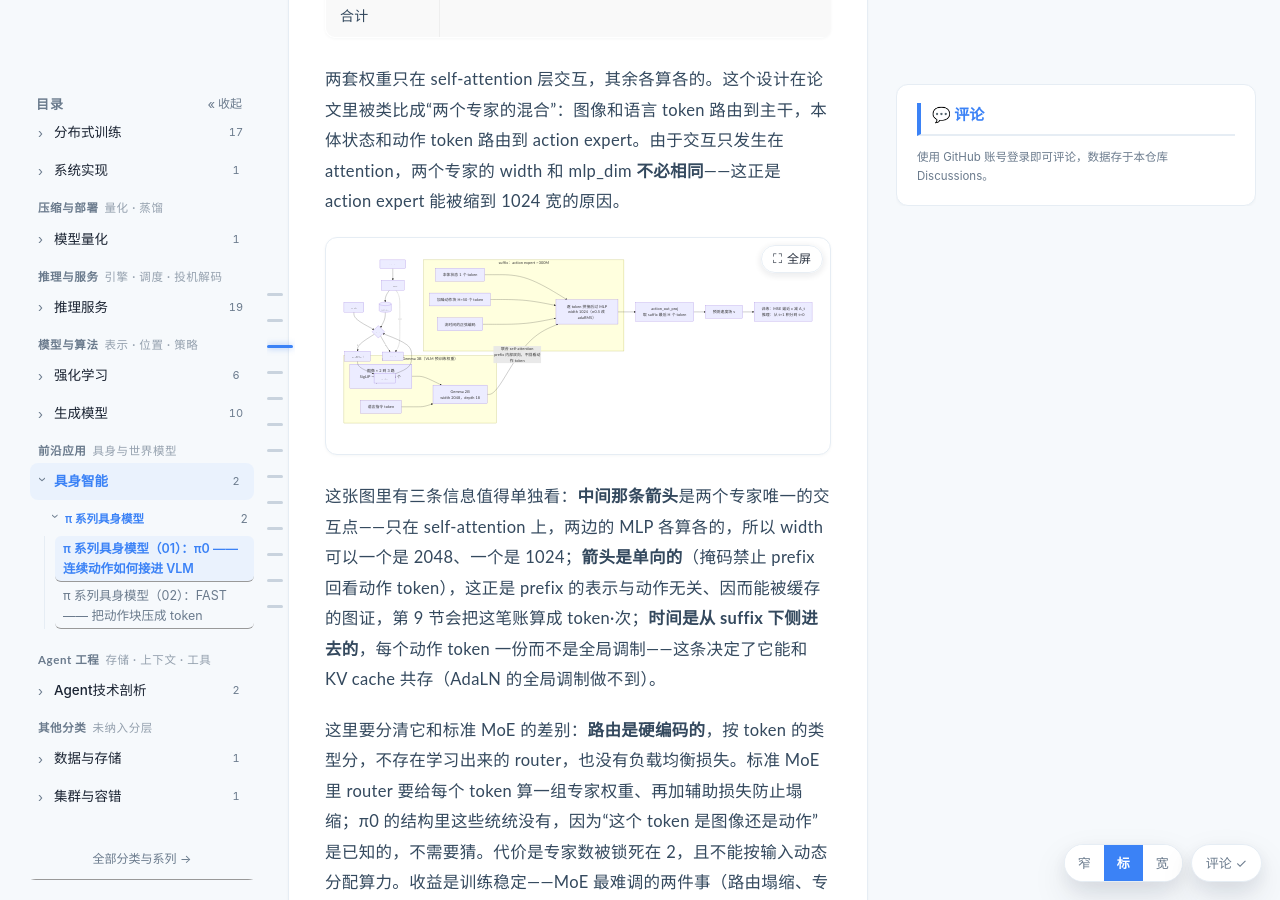
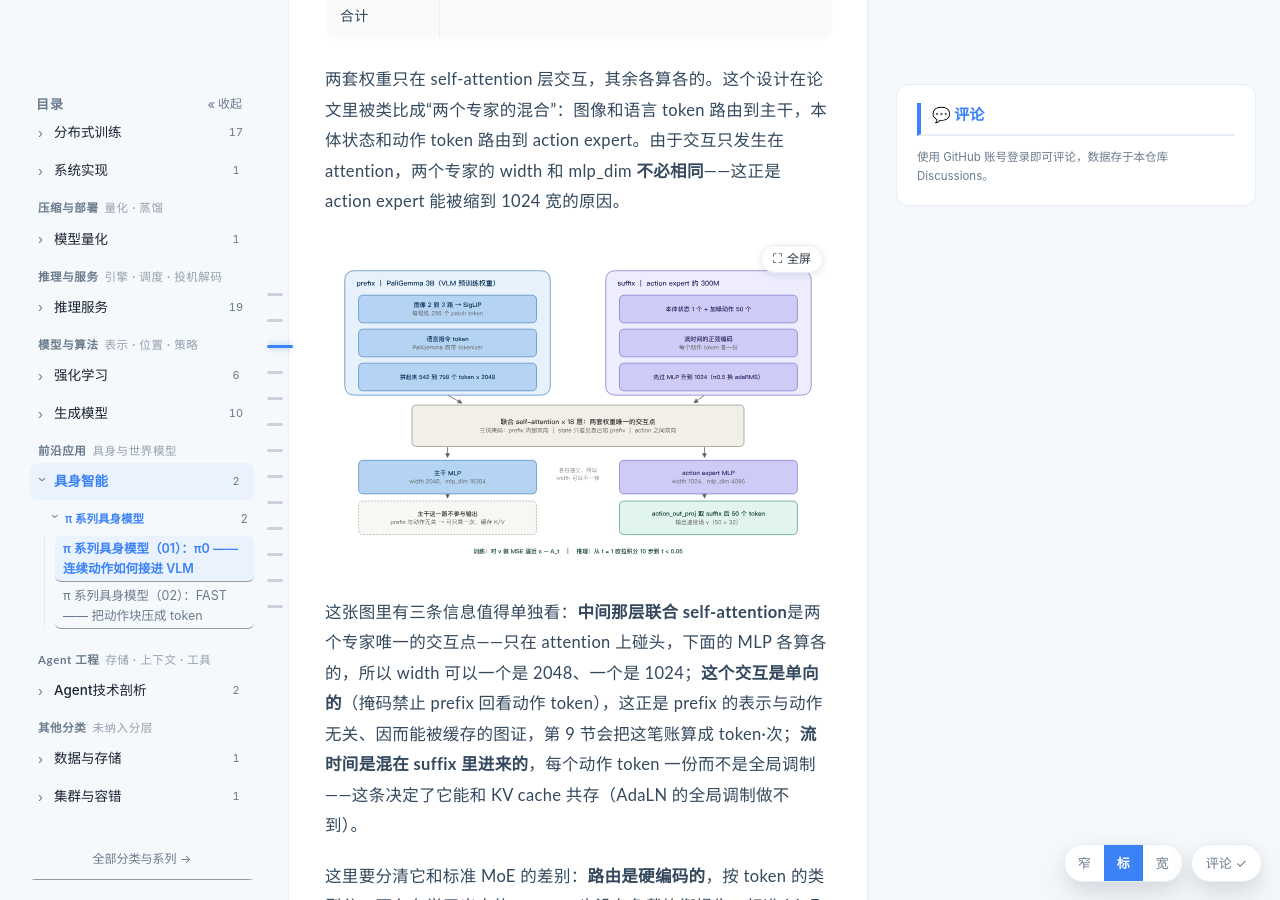
Before and after one commit to lrypcy/lrypcy.github.io, a Jekyll site: the page built from _posts/2026-11-02-pi-vla-01-pi0-flow-matching.md, in a window 1280 px wide and 900 px high, scrolled down 5736 px. Built offline with Jekyll 4.4.1, drawn with Linux system fonts in a browser that asks for light colours; comment, search, counter and statistics services are not loaded; some of the changed text lies outside the part shown.

Commit message:
pi-vla 01/02：把 4 处 Mermaid 架构图换成手工排版 SVG（层级/宽度/参数量/token 形状可见）

````diff
--- a/_posts/2026-11-02-pi-vla-01-pi0-flow-matching.md
+++ b/_posts/2026-11-02-pi-vla-01-pi0-flow-matching.md
@@ -116,28 +116,9 @@ $$
 
 两套权重只在 self-attention 层交互，其余各算各的。这个设计在论文里被类比成“两个专家的混合”：图像和语言 token 路由到主干，本体状态和动作 token 路由到 action expert。由于交互只发生在 attention，两个专家的 width 和 mlp_dim **不必相同**——这正是 action expert 能被缩到 1024 宽的原因。
 
-```mermaid
-flowchart LR
-    subgraph PRE["prefix：PaliGemma 3B（VLM 预训练权重）"]
-        direction TB
-        IMG["图像 × 2 到 3 路<br/>SigLIP → 每相机 256 个 patch"] --> LLM
-        LANG["语言指令 token"] --> LLM
-        LLM["Gemma 2B<br/>width 2048，depth 18"]
-    end
-    subgraph SUF["suffix：action expert ~300M"]
-        direction TB
-        ST["本体状态 1 个 token"] --> MLP
-        ACT["加噪动作块 H=50 个 token"] --> MLP
-        TIME["流时间的正弦编码"] --> MLP
-        MLP["逐 token 拼接后过 MLP<br/>width 1024（π0.5 改 adaRMS）"]
-    end
-    LLM -->|"联合 self-attention<br/>prefix 内部双向，不回看动作 token"| MLP
-    MLP --> PROJ["action_out_proj<br/>取 suffix 最后 H 个 token"]
-    PROJ --> VT["预测速度场 v"]
-    VT --> LOSS["训练：MSE 逼近 ε 减 A_t<br/>推理：从 t=1 积分到 t=0"]
-```
+![π0 的网络结构：左侧 prefix（PaliGemma 3B，width 2048）与右侧 suffix（action expert 约 300M，width 1024）各持一套权重，唯一的交互点是中间那层联合 self-attention；注意力之后两路各走各的 MLP，最终由 action_out_proj 取 suffix 末 50 个 token 输出速度场](/assets/img/pi-vla/pi0_architecture.svg)
 
-这张图里有三条信息值得单独看：**中间那条箭头**是两个专家唯一的交互点——只在 self-attention 上，两边的 MLP 各算各的，所以 width 可以一个是 2048、一个是 1024；**箭头是单向的**（掩码禁止 prefix 回看动作 token），这正是 prefix 的表示与动作无关、因而能被缓存的图证，第 9 节会把这笔账算成 token·次；**时间是从 suffix 下侧进去的**，每个动作 token 一份而不是全局调制——这条决定了它能和 KV cache 共存（AdaLN 的全局调制做不到）。
+这张图里有三条信息值得单独看：**中间那层联合 self-attention**是两个专家唯一的交互点——只在 attention 上碰头，下面的 MLP 各算各的，所以 width 可以一个是 2048、一个是 1024；**这个交互是单向的**（掩码禁止 prefix 回看动作 token），这正是 prefix 的表示与动作无关、因而能被缓存的图证，第 9 节会把这笔账算成 token·次；**流时间是混在 suffix 里进来的**，每个动作 token 一份而不是全局调制——这条决定了它能和 KV cache 共存（AdaLN 的全局调制做不到）。
 
 这里要分清它和标准 MoE 的差别：**路由是硬编码的**，按 token 的类型分，不存在学习出来的 router，也没有负载均衡损失。标准 MoE 里 router 要给每个 token 算一组专家权重、再加辅助损失防止塌缩；π0 的结构里这些统统没有，因为“这个 token 是图像还是动作”是已知的，不需要猜。代价是专家数被锁死在 2，且不能按输入动态分配算力。收益是训练稳定——MoE 最难调的两件事（路由塌缩、专家不均衡）在这套结构里根本不出现。
 
@@ -378,20 +359,9 @@ $$
 
 第 4 节说过 prefix 的表示不依赖动作。这条性质在推理时直接兑现成一次缓存复用：第一个去噪步之前，把 prefix 前向一次、把 K/V 存下来；之后十个去噪步只前向 action expert 的 51 个 token（1 个状态 + 50 个动作），attention 对着缓存里的 prefix K/V 做。openpi 的 `sample_actions` 就是这个结构。
 
-```mermaid
-flowchart TD
-    OBS["观测：图像 + 语言 + 本体状态"] --> PRE["prefix 前向一次<br/>542 到 798 个 token"]
-    PRE --> KV[("缓存 prefix 的 K 与 V")]
-    NOISE["x ← 标准高斯<br/>t ← 1"] --> LOOP
-    KV --> LOOP{"t ≥ 0.05 ?"}
-    LOOP -->|"是"| STEP["suffix 前向一次：state + x + t<br/>只算 51 个 token，attention 读缓存"]
-    STEP --> UPD["x ← x − 0.1 · v_t<br/>t ← t − 0.1"]
-    UPD --> LOOP
-    LOOP -->|"否"| OUT["输出 1 秒动作块"]
-    PRE -.->|"只做一次"| OUT
-```
+![π0 十步推理的时间线：prefix 只前向一次并把 K/V 缓存下来，之后十步只前向 suffix 的 51 个 token，每步都是同一个 action expert；token·次因此从 5930 压到 1103（2 相机，5.38×）](/assets/img/pi-vla/pi0_inference_loop.svg)
 
-循环里唯一被重复计算的是**最下边那条回路**，上面的 prefix 前向只走一次。这也解释了第 3 节那个“为什么把 action expert 做小”的问题：回路里的每一步都要过一遍 action expert，而主干只在开头出现一次。
+图里真正被重复十次的是**中间那一排小方块**，左边的 prefix 前向只走一次。这也解释了第 3 节那个“为什么把 action expert 做小”的问题：十步里的每一步都要过一遍 action expert，而主干只在开头出现一次。
 
 数值上这两条路必须等价。实验 E 用小规模多头注意力验证：cache 复用与全序列前向的输出差值 **0.000e+00**（逐位相同，因为计算路径一致）。为了证明这个测试不是“测了个寂寞”，加了一个负对照——只把 prefix 的 V 顺序打乱，输出偏差 1.472。顺带一个该记住的性质：**K 和 V 同步置换是等变的**，attention 输出不变，所以负对照必须打破配对。
 
--- a/_posts/2026-11-03-pi-vla-02-fast-action-tokenizer.md
+++ b/_posts/2026-11-03-pi-vla-02-fast-action-tokenizer.md
@@ -72,21 +72,9 @@ FAST 的选择是把压缩拆成两段，两段都**不用神经网络**：DCT
 
 论文 Algorithm 1 是六步，中间没有一处需要梯度：
 
-```mermaid
-flowchart LR
-    A0["动作块 A_t<br/>H 步 × d 维，连续值"] --> A1["① 归一化<br/>每维 1% / 99% 分位 → −1 到 1"]
-    A1 --> A2["② 逐维 DCT-II<br/>正交、可逆、零训练"]
-    A2 --> A3["③ 量化<br/>系数乘 γ 后取整，γ=10"]
-    A3 -->|"这一步是唯一的有损环节"| A4["④ 列优先展平<br/>先频率、后维度"]
-    A4 --> A5["⑤ BPE 无损压缩<br/>词表 1024，训练几分钟"]
-    A5 --> A6["30 到 60 个 token"]
-    A6 --> B1["⑥ 反解：BPE 解码 → 反展平<br/>→ 除以 γ → 逆 DCT"]
-    B1 --> B0["重建的动作块<br/>误差只来自第③步"]
-```
+![FAST 六步流水线：归一化 → 逐维 DCT-II → 量化 → 列优先展平 → BPE → 反解。每一步下方标的是该处的数据形状；只有第③步（红色）是有损环节，其余全部可逆](/assets/img/pi-vla/fast_pipeline.svg)
 
 这张图里只有**一个箭头是有损的**（②到③之间那一段），其余全是可逆操作。这一点决定了 §5 要讲的 $$\gamma$$ 是全流程唯一的压缩旋钮，也决定了 §7 里 BPE 的贡献是“把已经稀疏的符号写短”，而不是“决定留什么”。
-
-**第一步，归一化。** 每维用训练集的第 1 与第 99 百分位映射到 $$[-1,1]$$：
 
 **第一步，归一化。** 每维用训练集的第 1 与第 99 百分位映射到 $$[-1,1]$$：
 
@@ -302,18 +290,9 @@ FAST 不是免费的。论文给的实测数字（NVIDIA 4090，每个 1 秒动
 | 单块推理 | 10 步去噪 | 30–60 步自回归 |
 | 配置 | `Pi0Config()` | `Pi0FASTConfig(action_dim=32, action_horizon=32, max_token_len=250)` |
 
-```mermaid
-flowchart TD
-    IN["观测：n 路图像 + 语言指令<br/>+ 状态（离散成 256 档文本）"] --> BB["PaliGemma 3B 主干<br/>两个头共用"]
-    BB --> H1["连续头：action expert ~300M<br/>10 步去噪，一步出完整个块<br/>约 100 ms，prefix KV 可缓存"]
-    BB --> H2["自回归头：主干自己的输出层<br/>顺序吐 30 到 60 个 FAST token<br/>约 750 ms，每步过一遍 3B 主干"]
-    H1 --> OUT1["连续动作块<br/>H 步 × d 维"]
-    H2 --> DEC["FAST 反解：<br/>BPE → 反展平 → 除 γ → 逆 DCT"]
-    DEC --> OUT2["同一个形状的动作块"]
-    H2 --> VOCAB["动作 token 占据词表末尾<br/>跳过最后 128 个特殊 token"]
-```
+![同一个 PaliGemma 3B 主干挂两个动作头：左边是连续头（action expert 约 300M，10 步去噪，约 100 ms/块），右边是自回归头（复用主干自己的输出层，顺序吐 30 到 60 个 FAST token，约 750 ms/块）。两个头输出的都是同一个形状的动作块](/assets/img/pi-vla/pi0_vs_pi0_fast.svg)
 
-注意右边自回归那条路上多出来的两个框：**反解**和**词表占用**。前者让解码多走一遍字符串往返（`extract_actions` 找不到 `"Action: "` 就返回全零，见 §11），后者把 PaliGemma 词表末尾的 1024 个位置永久占用。这两个代价在连续头那条路上都不存在——它输出的是实数，不需要词表，也不需要反解。
+右边自回归那条路上多背着两笔连续头没有的代价：**反解**（解码要多走一遍字符串往返，`extract_actions` 找不到 `"Action: "` 就返回全零，见 §11）和**词表占用**（把 PaliGemma 词表末尾的 1024 个位置永久占掉，见下）。连续头输出的是实数，既不需要词表，也不需要反解。
 
 自回归头有个坑：它输出的是**整个词表**上的分布，而动作 token 只占词表末尾的一小段。openpi 的做法是把 FAST 的 1024 个词映射到 PaliGemma 词表顶部、跳过最后 128 个特殊 token 的那一段：
 
````
Also changed, not shown: .agents/WRITING.md, assets/img/pi-vla/fast_pipeline.svg (added), assets/img/pi-vla/pi0_architecture.svg (added), assets/img/pi-vla/pi0_inference_loop.svg (added), assets/img/pi-vla/pi0_vs_pi0_fast.svg (added).
